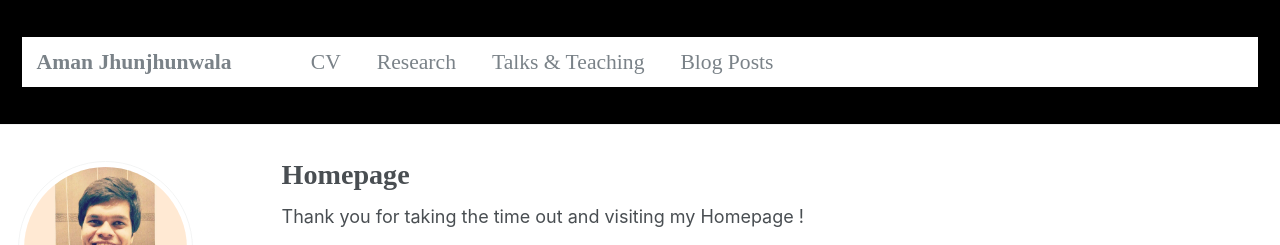
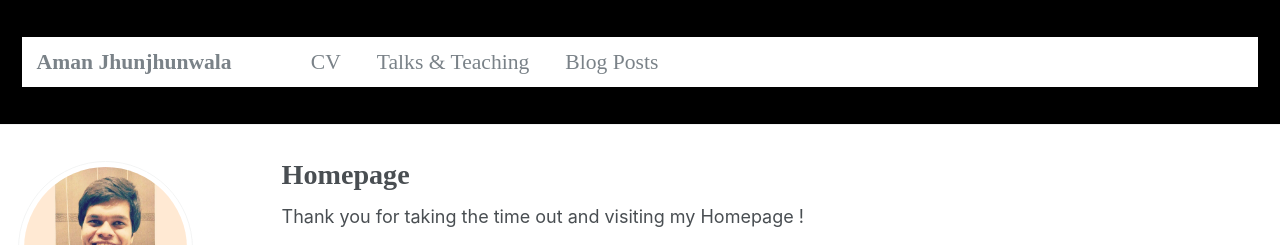
Before and after one commit to amanjhunjhunwala/amanjhunjhunwala.github.io, a Jekyll site: the page built from _pages/about.md, in a window 1280 px wide and 1355 px high. Shown: the top 245 px of the window. Built offline with Jekyll 4.4.1, drawn with Linux system fonts in a browser that asks for light colours; some web fonts are replaced.

Commit message:
Update navigation.yml

```diff
--- a/_data/navigation.yml
+++ b/_data/navigation.yml
@@ -4,9 +4,6 @@
    - title: "CV"
      url: /files/cv.pdf
 
-   - title: "Research"
-     url: /works/
-
    - title: "Talks & Teaching"
      url: /talks/
 
```
